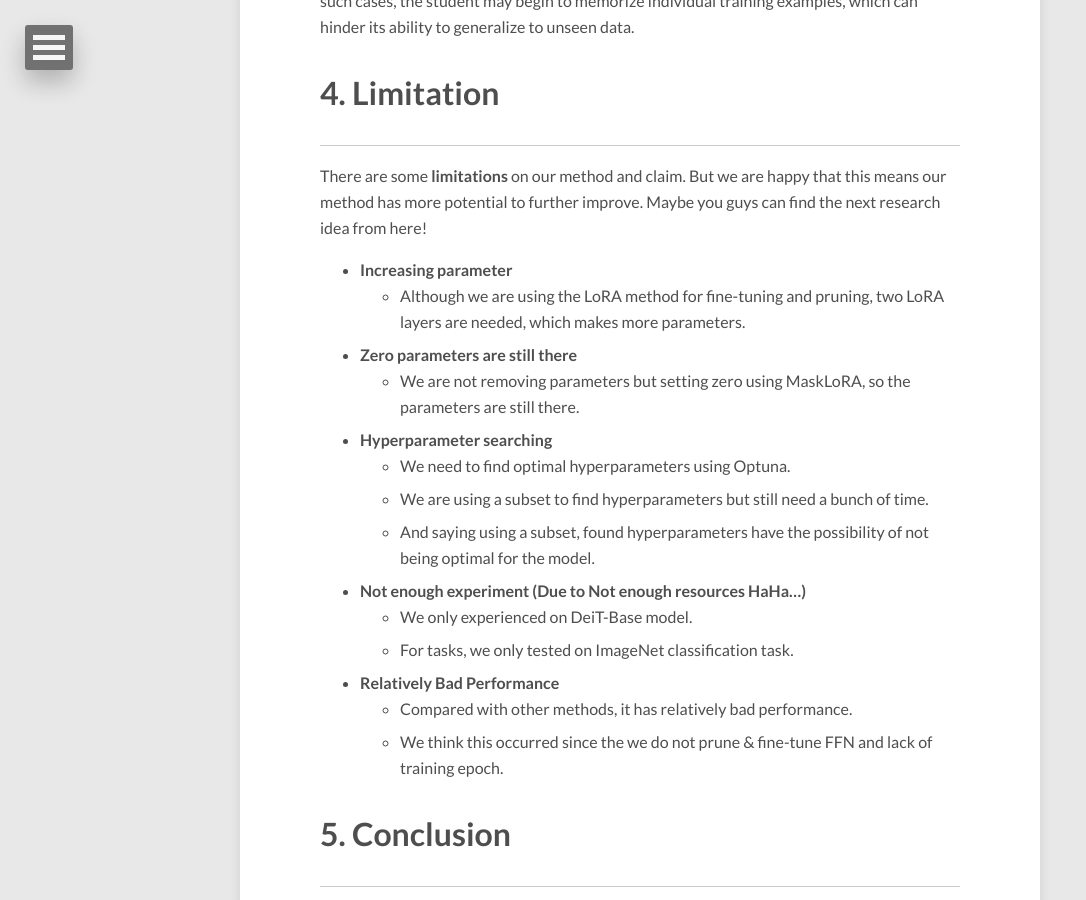
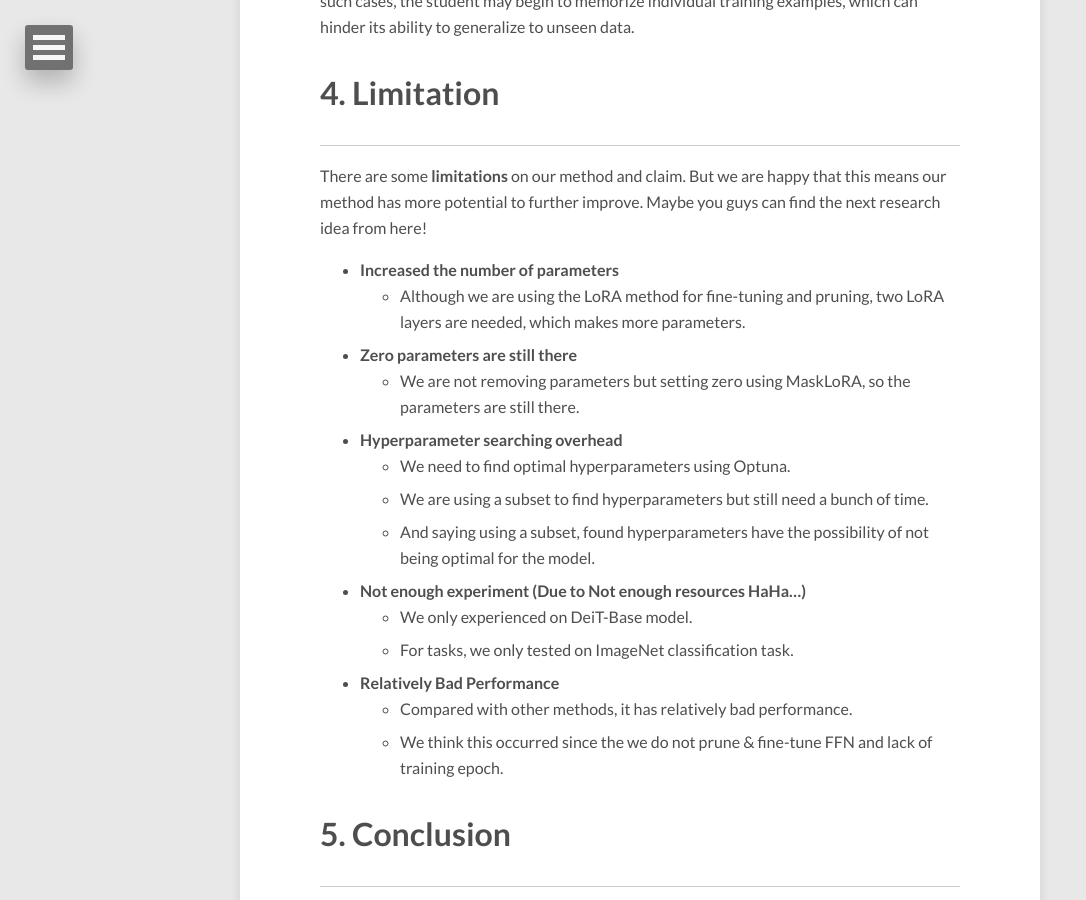
Before and after one commit to allThumbsGenius/allThumbsGenius.github.io, a Jekyll site: the page built from _posts/2025-05-29-LoRASKIP.md, in a window 1280 px wide and 900 px high, scrolled down 13569 px. Shown: the whole window, without its empty margins (0-1086 px from the left). Built offline with Jekyll 4.4.1, drawn with Linux system fonts in a browser that asks for light colours; nearby versions of some CDN libraries; formulas are drawn with MathJax 3.

Commit message:
limitation modified to intuitive word

```diff
--- a/_posts/2025-05-29-LoRASKIP.md
+++ b/_posts/2025-05-29-LoRASKIP.md
@@ -247,13 +247,13 @@ This discrepancy suggests that **limiting the training set size may, paradoxical
 
 There are some **limitations** on our method and claim. But we are happy that this means our method has more potential to further improve. Maybe you guys can find the next research idea from here!
 
-- **Increasing parameter**
+- **Increased the number of parameters**
     - Although we are using the LoRA method for fine-tuning and pruning, two LoRA layers are needed, which makes more parameters.
 
 - **Zero parameters are still there**
     - We are not removing parameters but setting zero using MaskLoRA, so the parameters are still there.
 
-- **Hyperparameter searching**
+- **Hyperparameter searching overhead**
     - We need to find optimal hyperparameters using Optuna.
     - We are using a subset to find hyperparameters but still need a bunch of time.
     - And saying using a subset, found hyperparameters have the possibility of not being optimal for the model.
```
